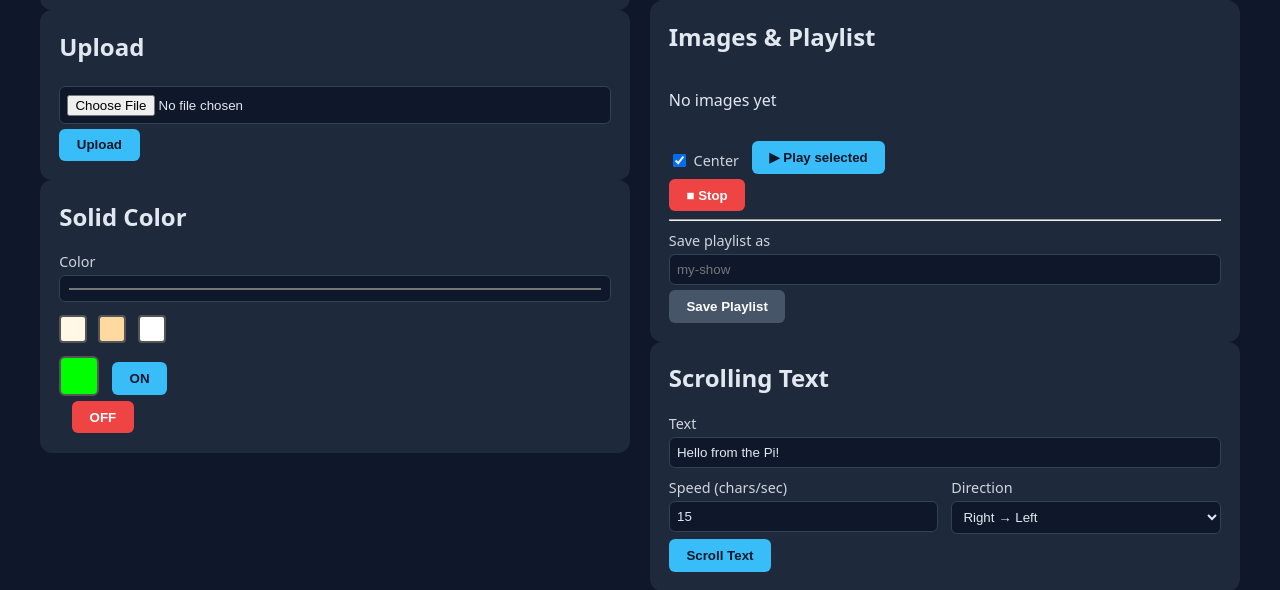
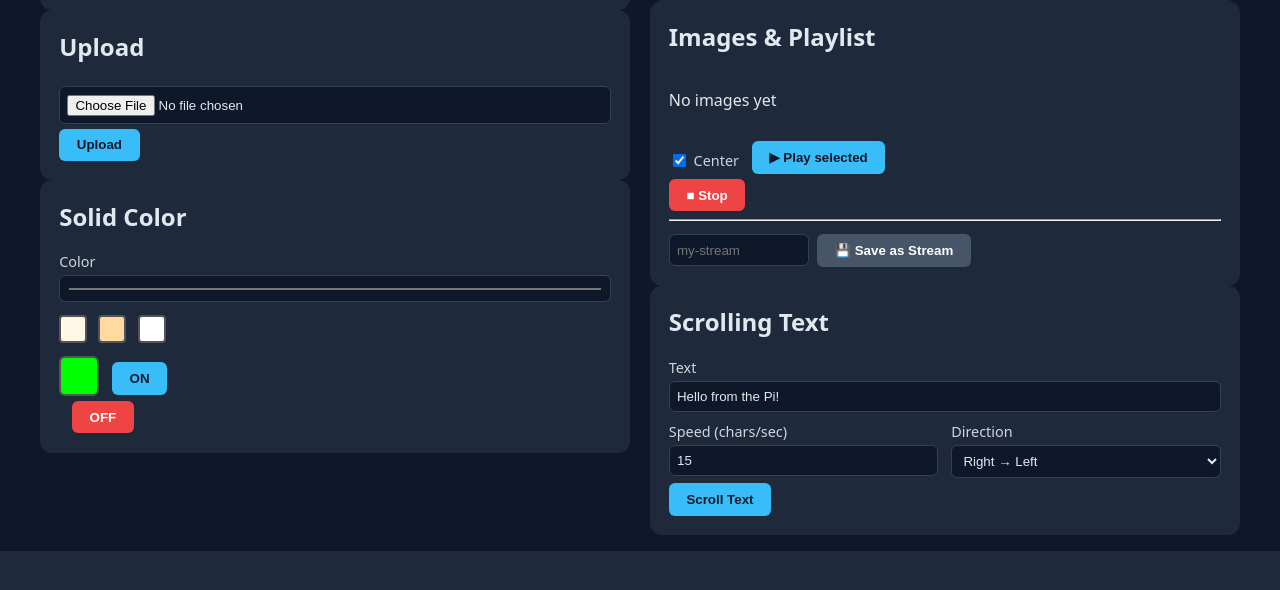
Before and after one commit to klf240/led-matrix-web, a Flask app: page / in a window 1280 px wide. Shown: the part 594-1184 px from the top of the page. After the commit the page ends 1145 px from the top, so only its background shows below. Run offline with Flask 3, Linux system fonts and the light colour scheme; parts of the project's set-up code (start-up, migrations or seed data) failed here and were passed over.

Commit message:
Persist image selections; add Save as Stream feature

```diff
--- a/app.py
+++ b/app.py
@@ -34,6 +34,7 @@ BASE_DIR = Path(__file__).parent
 UPLOAD_FOLDER = BASE_DIR / "uploads"
 PLAYLIST_FOLDER = BASE_DIR / "playlists"
 SETTINGS_FILE  = BASE_DIR / "settings.json"
+PLAYLIST_STATE_FILE = BASE_DIR / "playlist_state.json"
 UPLOAD_FOLDER.mkdir(exist_ok=True)
 PLAYLIST_FOLDER.mkdir(exist_ok=True)
 
@@ -173,6 +174,33 @@ def save_settings(data: dict):
     log.info("Settings saved: %s", {k: v for k, v in current.items() if v})
 
 
+def _load_playlist_state() -> dict:
+    """Load saved image selections from disk."""
+    if PLAYLIST_STATE_FILE.exists():
+        try:
+            return json.loads(PLAYLIST_STATE_FILE.read_text())
+        except Exception:
+            pass
+    return {"selected": {}, "center": True}
+
+
+def _save_playlist_state(data):
+    """Save current image selections to disk for persistence."""
+    all_files = sorted(f.name for f in UPLOAD_FOLDER.iterdir() if f.is_file())
+    selected = {}
+    for i, fname in enumerate(all_files):
+        mode = data.get(f"img_mode_{i}", "delay")
+        val = data.get(f"img_val_{i}", "4")
+        is_checked = fname in data.getlist("images")
+        if is_checked:
+            selected[fname] = {"mode": mode, "val": val}
+    state = {
+        "selected": selected,
+        "center": bool(data.get("center")),
+    }
+    PLAYLIST_STATE_FILE.write_text(json.dumps(state, indent=2))
+
+
 def _persist_action(data):
     """
     Auto-save action-specific form fields to settings.json.
@@ -297,8 +325,10 @@ def index():
     playlists = sorted(p.stem for p in PLAYLIST_FOLDER.glob("*.txt"))
     settings = load_settings()
     autostart = _autostart_enabled()
+    playlist_state = _load_playlist_state()
     return render_template("index.html", files=files, playlists=playlists,
-                           settings=settings, autostart_enabled=autostart)
+                           settings=settings, autostart_enabled=autostart,
+                           playlist_state=playlist_state)
 
 
 @app.route("/upload", methods=["POST"])
@@ -334,6 +364,7 @@ def play_images():
     global current_process
     data = request.form
     _persist_action(data)
+    _save_playlist_state(data)
     images = request.form.getlist("images")
     if not images:
         flash("No images selected", "error")
@@ -597,6 +628,60 @@ def save_playlist():
     return redirect(url_for("index"))
 
 
+@app.route("/create_stream", methods=["POST"])
+def create_stream():
+    """Create a pre-rendered stream file from selected images for fast playback."""
+    data = request.form
+    images = data.getlist("images")
+    if not images:
+        flash("No images selected", "error")
+        return redirect(url_for("index"))
+
+    name = data.get("stream_name", "").strip() or "playlist"
+    # Sanitize name
+    name = "".join(c for c in name if c.isalnum() or c in "-_").lower() or "playlist"
+    out_path = PLAYLIST_FOLDER / f"{name}.stream"
+
+    if not LED_IMAGE_VIEWER.exists():
+        flash("led-image-viewer not found – cannot create stream", "error")
+        return redirect(url_for("index"))
+
+    # Build command: led-image-viewer -O<output> [matrix flags] [per-image flags] <images>
+    prefix = [] if os.geteuid() == 0 else ["sudo", "-n"]
+    cmd = prefix + [str(LED_IMAGE_VIEWER), f"-O{out_path}"]
+    cmd += build_matrix_flags(data)
+
+    all_files = sorted(f.name for f in UPLOAD_FOLDER.iterdir() if f.is_file())
+    for img in images:
+        try:
+            idx = all_files.index(img)
+        except ValueError:
+            idx = 0
+        mode = data.get(f"img_mode_{idx}", "delay")
+        val = data.get(f"img_val_{idx}", "4")
+        if mode == "loops":
+            cmd.append(f"-l{val}")
+        else:
+            cmd.append(f"-w{val}")
+        cmd.append(str(UPLOAD_FOLDER / img))
+
+    log.info("Creating stream: %s", " ".join(cmd))
+    try:
+        result = subprocess.run(cmd, capture_output=True, timeout=120)
+        if result.returncode == 0:
+            size_kb = out_path.stat().st_size // 1024
+            flash(f"Stream '{name}.stream' created ({size_kb} KB)", "success")
+        else:
+            err = result.stderr.decode(errors="replace").strip()[:300]
+            flash(f"Stream creation failed: {err}", "error")
+    except subprocess.TimeoutExpired:
+        flash("Stream creation timed out (120s limit)", "error")
+    except Exception as e:
+        log.exception("Stream creation failed")
+        flash(f"Failed: {e}", "error")
+    return redirect(url_for("index"))
+
+
 @app.route("/load_playlist/<name>")
 def load_playlist(name):
     path = PLAYLIST_FOLDER / f"{name}.txt"
--- a/templates/index.html
+++ b/templates/index.html
@@ -137,14 +137,17 @@
       <form id="playForm" action="/play_images" method="post">
         <div class="file-list" style="max-height:300px">
           {% for f in files %}
+          {% set saved = playlist_state.selected.get(f, {}) %}
           <div style="display:flex;align-items:center;gap:.4rem;padding:.35rem 0;border-bottom:1px solid #334155">
-            <input type="checkbox" name="images" value="{{ f }}" id="img_{{ loop.index0 }}" style="width:1rem;height:1rem;flex-shrink:0">
+            <input type="checkbox" name="images" value="{{ f }}" id="img_{{ loop.index0 }}"
+                   {% if f in playlist_state.selected %}checked{% endif %}
+                   style="width:1rem;height:1rem;flex-shrink:0">
             <label for="img_{{ loop.index0 }}" style="flex:1;min-width:0;overflow:hidden;text-overflow:ellipsis;white-space:nowrap;cursor:pointer">{{ f }}</label>
             <select name="img_mode_{{ loop.index0 }}" style="width:auto;max-width:62px;padding:.15rem .2rem;font-size:.8rem;flex-shrink:0">
-              <option value="delay" selected>Delay</option>
-              <option value="loops">Loops</option>
+              <option value="delay" {% if saved.get('mode', 'delay') == 'delay' %}selected{% endif %}>Delay</option>
+              <option value="loops" {% if saved.get('mode') == 'loops' %}selected{% endif %}>Loops</option>
             </select>
-            <input type="number" name="img_val_{{ loop.index0 }}" value="{{ settings.wait }}" min="0" step="0.5"
+            <input type="number" name="img_val_{{ loop.index0 }}" value="{{ saved.get('val', settings.wait) }}" min="0" step="0.5"
                    style="width:52px;padding:.15rem;font-size:.8rem;flex-shrink:0">
           </div>
           {% else %}
@@ -155,7 +158,7 @@
         <!-- Global options + Play -->
         <div style="display:flex;align-items:center;gap:.8rem;margin-top:.6rem;flex-wrap:wrap">
           <label style="display:flex;align-items:center;gap:.3rem;font-size:.9rem">
-            <input type="checkbox" name="center" value="1" {% if settings.center %}checked{% endif %}> Center
+            <input type="checkbox" name="center" value="1" {% if playlist_state.center %}checked{% endif %}> Center
           </label>
           <button class="btn-primary" type="submit">▶ Play selected</button>
         </div>
@@ -166,11 +169,11 @@
       </form>
 
       <hr>
-      <form action="/save_playlist" method="post">
-        <label>Save playlist as</label>
-        <input type="text" name="playlist_name" placeholder="my-show">
-        <!-- the same checkboxes are not re-sent; user can re-select or we can improve later -->
-        <button class="btn-secondary" type="submit">Save Playlist</button>
+      <form action="/create_stream" method="post" id="streamForm">
+        <div style="display:flex;align-items:center;gap:.5rem;flex-wrap:wrap">
+          <input type="text" name="stream_name" placeholder="my-stream" style="max-width:140px">
+          <button class="btn-secondary" type="submit">💾 Save as Stream</button>
+        </div>
       </form>
     </div>
 
```
